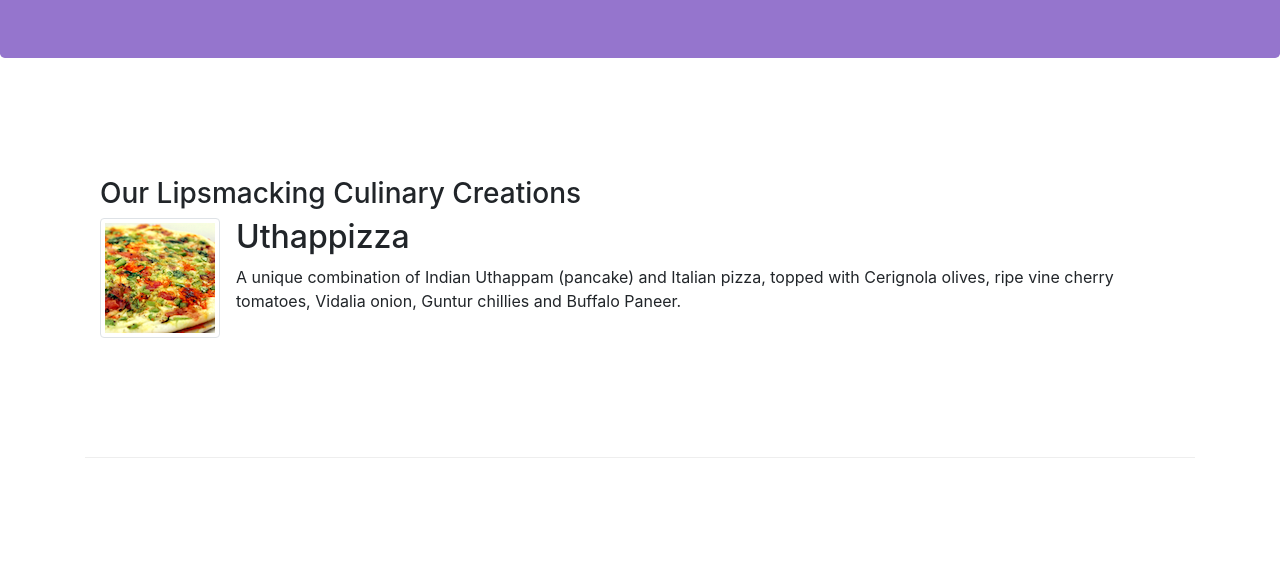
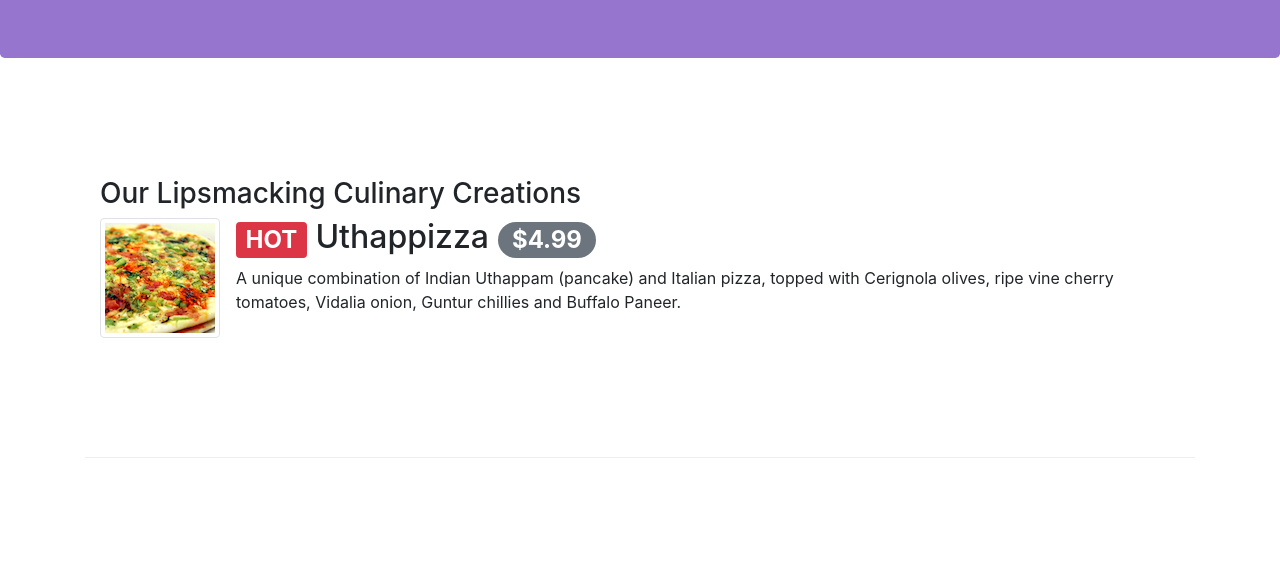
Before and after one commit to nhat2211/reactjs, a website: page index.html in a window 1280 px wide. Shown: the part 226-800 px from the top of the page. Drawn offline with nearby package versions, Linux system fonts and the light colour scheme.

Commit message:
add badges

```diff
--- a/index.html
+++ b/index.html
@@ -65,7 +65,11 @@
                     src="img/uthappizza.png" alt="Uthappizza">
 
                     <div class="media-body">
-                        <h2 class="mt-0">Uthappizza</h2>
+                        <h2 class="mt-0">  <span class="badge badge-danger">HOT</span>
+                            Uthappizza
+                            <span class="badge badge-pill badge-secondary">$4.99</span>
+
+                        </h2>
                         <p class="d-none d-sm-block">A unique combination of Indian Uthappam (pancake) and Italian pizza, topped with Cerignola olives, ripe vine cherry tomatoes, Vidalia onion, Guntur chillies and Buffalo Paneer.</p>
                     </div>
 
```
